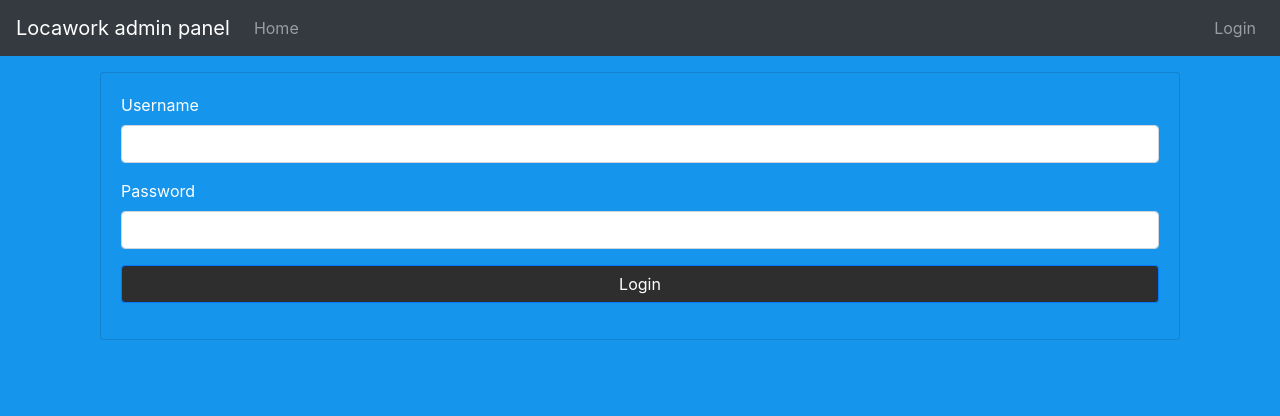
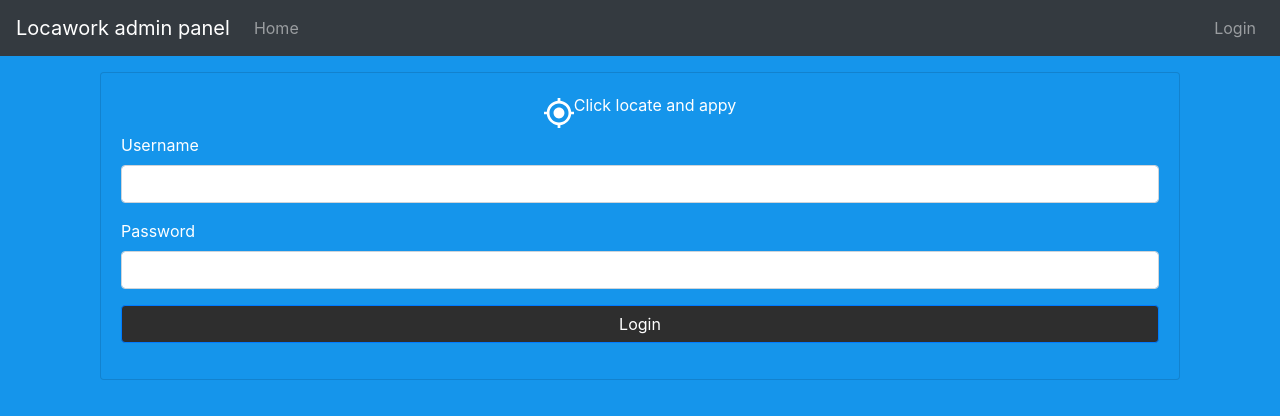
Before and after one commit to andreasplado/locawork-admin, a React (Create React App) app: page /login in a window 1280 px wide. Shown: the top 416 px of the page. Built offline with nearby package versions, Linux system fonts and the light colour scheme.

Commit message:
Refactoring

```diff
--- a/src/App.tsx
+++ b/src/App.tsx
@@ -13,7 +13,7 @@
 import Profile from "./coponents/profile.component";
 import AuthService from "./services/AuthService";
 import BoardUsers from "./coponents/users/board-users.component";
-import JobApplications from "./coponents/job-appications/board-job-applications.component";
+import JobApplications from "./coponents/job-applications/board-job-applications.component";
 
 type Props = {};
 
--- a/src/coponents/login.component.tsx
+++ b/src/coponents/login.component.tsx
@@ -4,6 +4,7 @@
 import * as Yup from "yup";
 import AuthService from "../services/AuthService";
 import { useNavigate } from "react-router-dom";
+import LogoComponent from "./logo.component";
 
 
 
@@ -78,6 +79,7 @@
       return (
         <div className="col-md-12">
           <div className="card card-container">
+            <LogoComponent slogan="Click locate and appy"/>
 
             <Formik
               initialValues={initialValues}
--- /dev/null
+++ b/src/coponents/logo.component.tsx
@@ -0,0 +1,42 @@
+import { Formik, Field, Form, ErrorMessage } from "formik";
+import React from "react";
+import { Component } from "react";
+import * as Yup from "yup";
+import AuthService from "../services/AuthService";
+import { useNavigate } from "react-router-dom";
+import logo from '../assets/logo.svg';
+
+
+
+type Props = {
+  slogan: string
+};
+
+type State = {
+  slogan: string
+};
+
+
+export default class LogoComponent extends Component<Props, State> {
+  constructor(props: Props) {
+    super(props);
+
+    this.state = {
+      slogan: ""
+    };
+
+  }
+
+
+  render() {
+
+    return (
+      <>
+      <div className="d-flex justify-content-center">
+        <img src={logo} /><br />
+        <p>{this.props.slogan}</p>
+      </div>
+      </>
+    );
+  }
+}
```
Also changed, not shown: src/assets/logo.svg (added), src/coponents/job-applications/EmptyJobApplicationsView.tsx (renamed from src/coponents/job-appications/EmptyJobApplicationsView.tsx), src/coponents/job-applications/JobApplicationsList.tsx (renamed from src/coponents/job-appications/JobApplicationsList.tsx), src/coponents/job-applications/board-job-applications.component.tsx (renamed from src/coponents/job-appications/board-job-applications.component.tsx).
